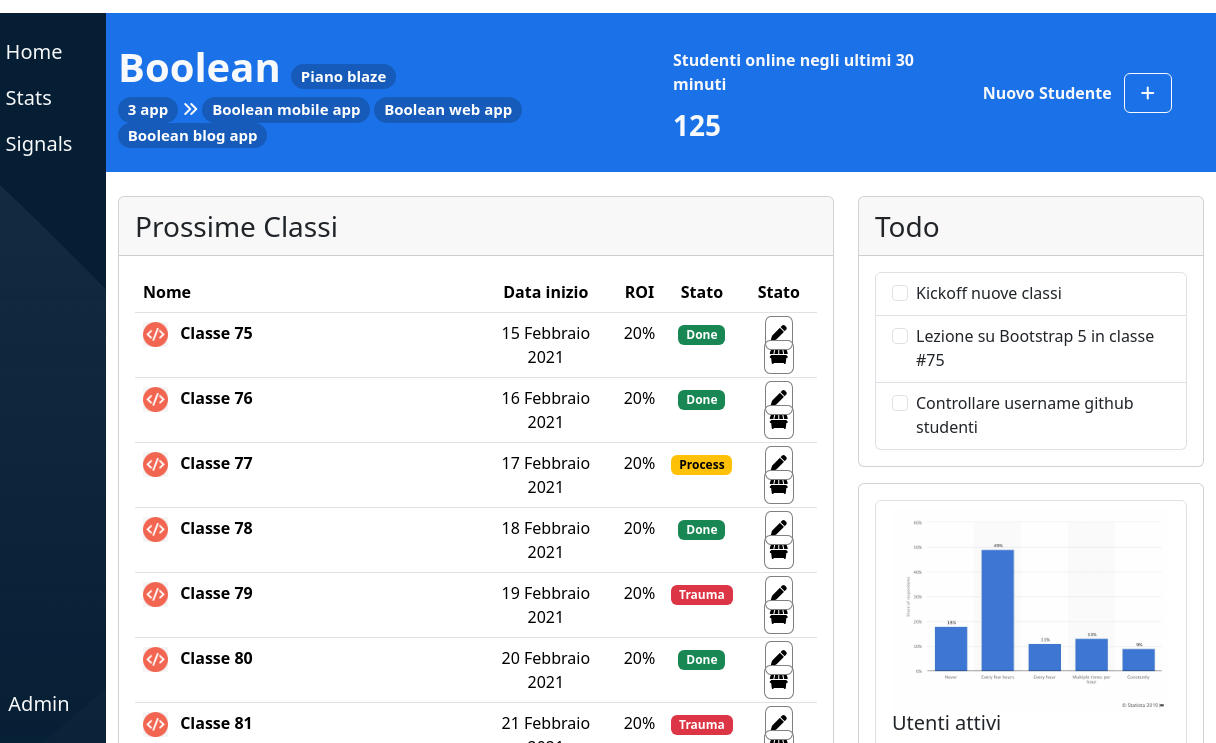
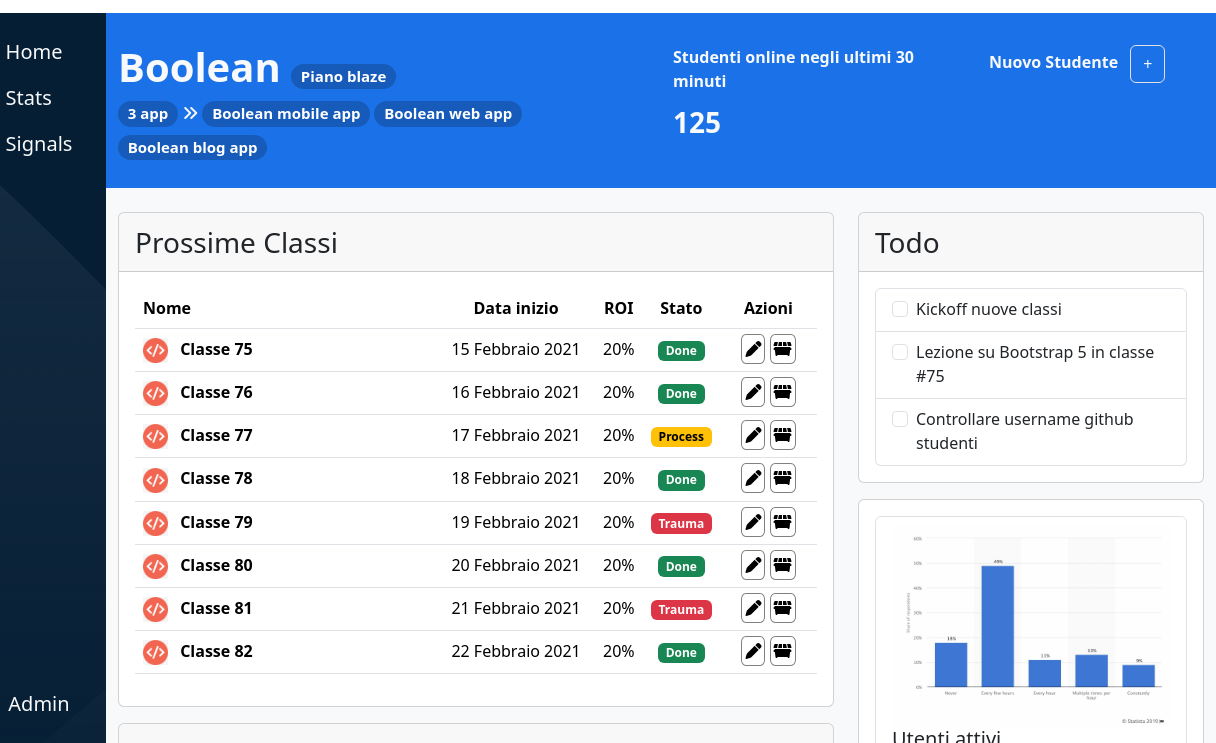
Before and after one commit to CalinCretu/html-css-bootstrap-dashboard, a plain HTML site: page index.html in a window 1280 px wide. Shown: the part 57-800 px from the top of the page, 64-1280 px from the left. Drawn offline with nearby package versions, Linux system fonts and the light colour scheme.

Commit message:
ADD - offcanvas_skeleton

```diff
--- a/css/app.css
+++ b/css/app.css
@@ -86,6 +86,14 @@ menu {
 
 
 /* app-content */
+.app__content {
+  background-color: var(--light-grey);
+}
+
+
+
+
+
 /* hero */
 .hero {
   background-color: var(--blue);
@@ -105,12 +113,20 @@ menu {
   width: 25px;
 }
 
+.roi{
+  width: 10px;
+}
+
+.stato {
+  width: 10%;
+}
+
 .status-icons {
   border: 1px solid grey;
   border-radius: 20%;
-  padding: 5px;
+  padding: 3px;
+
 }
-
 
 
 
@@ -120,14 +136,16 @@ menu {
 @media (min-width: 576px) {}
 
 @media (min-width: 768px) {
+
+
+
+
+}
+
+@media (min-width: 992px) {
   .header_buttons-text {
     display: block;
   }
-
-  .header {
-    width: 170px;
-  }
-
   .logo-sm {
     display: none;
   }
@@ -135,40 +153,18 @@ menu {
   .logo-lg {
     display: block;
   }
+  .header {
+    width: 170px;
+  }
 }
 
-@media (min-width: 992px) {}
-
-@media (min-width: 1200px) {}
-
-@media (min-width: 1400px) {}
+@media (min-width: 1200px) {
 
 
 
 
-
-/* DEBUG */
-.debu .app {
-  border: 3px dashed red;
-  padding: 30px;
 }
 
-.debu .aside {
-  border: 3px dashed blue;
-  padding: 30px;
+@media (min-width: 1400px) {
+
 }
-
-.debu .app_container {
-  border: 3px dashed green;
-  padding: 30px;
-}
-
-.debu .header {
-  border: 3px dashed yellow;
-  padding: 30px;
-}
-
-.debu .app__content {
-  border: 3px dashed black;
-  padding: 30px;
-}
--- a/index.html
+++ b/index.html
@@ -27,32 +27,32 @@
               aria-label="Search" />
           </div>
         </div>
-        <div class="d-none d-md-block mx-2"><i class="fa-solid fa-list-ul"></i></div>
-        <div class="d-none d-md-block mx-2"><i class="fa-solid fa-circle-question"></i></div>
-        <div class="d-none d-md-block mx-2"><i class="fa-solid fa-ellipsis-vertical"></i></div>
+        <div class="d-none d-lg-block mx-2"><i class="fa-solid fa-list-ul"></i></div>
+        <div class="d-none d-lg-block mx-2"><i class="fa-solid fa-circle-question"></i></div>
+        <div class="d-none d-lg-block mx-2"><i class="fa-solid fa-ellipsis-vertical"></i></div>
         <div class="bell mx-2"><i class="fa-solid fa-bell"></i></div>
       </div>
     </div>
     <div class="app_container d-flex flex-grow-1">
       <div class="header d-flex flex-column fs-5 text-light align-items-center">
-        <div class="menu d-flex flex-column align-items-center align-items-md-start flex-grow-1">
+        <div class="menu d-flex flex-column align-items-center align-items-md-center align-items-lg-start flex-grow-1">
           <div class="d-flex mt-4">
-            <div class="header_buttons me-md-3 me-0"><i class="fa-brands fa-fort-awesome"></i></div>
+            <div class="header_buttons me-0 me-lg-3"><i class="fa-brands fa-fort-awesome"></i></div>
             <div class="header_buttons-text">Home</div>
           </div>
           <div class="d-flex my-3">
-            <div class="header_buttons me-md-3 me-0"><i class="fa-solid fa-chart-simple"></i></div>
+            <div class="header_buttons me-0 me-lg-3"><i class="fa-solid fa-chart-simple"></i></div>
             <div class="header_buttons-text">Stats</div>
           </div>
           <div class="d-flex">
-            <div class="header_buttons me-md-3 me-0"><i class="fa-solid fa-signal"></i></div>
+            <div class="header_buttons me-0 me-lg-3"><i class="fa-solid fa-signal"></i></div>
             <div class="header_buttons-text">Signals</div>
           </div>
         </div>
         <div class="account d-flex flex-column align-items-center">
           <div>
             <div class="profile d-flex mb-4">
-              <div class="header_buttons me-md-3 me-0"><i class="fa-solid fa-gears"></i></i></div>
+              <div class="header_buttons me-0 me-lg-3"><i class="fa-solid fa-gears"></i></i></div>
               <div class="header_buttons-text">Admin</div>
             </div>
           </div>
@@ -61,37 +61,52 @@
       <div class="app__content flex-grow-1">
         <div class="hero text-light fw-semibold py-4">
           <div class="container-fluid">
-            <div class="row align-items-center">
-              <div class="col-6">
-                <div class="">
-                  <div class="fs-1 ">
+            <div class="column">
+              <div class="row flex-column flex-md-row">
+                <div class="col-6">
+                  <div class="fs-1">
                     <span>Boolean</span>
                     <span class="badge rounded-pill hero-badge">Piano blaze</span>
                   </div>
-                  <div>
-                    <span class="badge rounded-pill hero-badge">3 app</span>
+                  <div class="">
+                    <span class="badge rounded-pill hero-badge my-1">3 app</span>
                     <span></span>
-                    <span><i class="fa-solid fa-angles-right"></i></span>
-                    <span class="badge rounded-pill hero-badge">Boolean mobile app</span>
-                    <span class="badge rounded-pill hero-badge">Boolean web app</span>
-                    <span class="badge rounded-pill hero-badge">Boolean blog app</span>
+                    <span class=""><i class="fa-solid fa-angles-right my-1"></i></span>
+                    <span class="d-none d-lg-inline-block badge rounded-pill hero-badge my-1">Boolean mobile app</span>
+                    <span class="d-none d-lg-inline-block badge rounded-pill hero-badge my-1">Boolean web app</span>
+                    <span class="d-none d-lg-inline-block badge rounded-pill hero-badge my-1">Boolean blog app</span>
+                    <span class="d-inline-block d-lg-none badge rounded-pill hero-badge my-1">+</span>
                   </div>
                 </div>
-              </div>
-              <div class="col-3">
-                <div class="my-2">Studenti online negli ultimi 30 minuti</div>
-                <div class="fs-3">125</div>
-              </div>
-              <div class="col-3 text-center">
-                <span>Nuovo Studente</span>
-                <span class="plus-button rounded py-2 px-3 text-center ms-2"><i class="fa-solid fa-plus"></i></span>
+                <div class="col-3">
+                  <div class="my-2">Studenti online negli ultimi 30 minuti</div>
+                  <div class="fs-3">125</div>
+                </div>
+                <div class="col-3 d-flex my-2 d-md-block order-first order-md-last text-center">
+                  <span class="">Nuovo Studente</span>
+                  <span><a class="btn border text-light ms-2" data-bs-toggle="offcanvas" href="#offcanvas"
+                      role="button" aria-controls="offcanvas">+</a>
+                  </span>
+                  <!-- offcanvas -->
+                  <div class="offcanvas offcanvas-end" tabindex="-1" id="offcanvas"
+                    aria-labelledby="offcanvasLabel">
+                    <div class="offcanvas-header">
+
+                    </div>
+                    <div class="offcanvas-body">
+
+
+                    </div>
+                  </div>
+                  <!-- offcanvas -->
+                </div>
               </div>
             </div>
           </div>
         </div>
         <div class="container-fluid tables mt-4">
           <div class="row">
-            <div class="col-8">
+            <div class="col-12 col-lg-8">
               <div class="card">
                 <div class="card-header fs-3">
                   Prossime Classi
@@ -101,20 +116,20 @@
                     <thead>
                       <tr>
                         <th class="w-50" scope="col">Nome</th>
-                        <th class="text-center" scope="col">Data inizio</th>
-                        <th class="text-center" scope="col">ROI</th>
-                        <th class="text-center" scope="col">Stato</th>
-                        <th class="text-center" scope="col">Stato</th>
+                        <th class="text-center w-25 d-none d-md-table-cell" scope="col">Data inizio</th>
+                        <th class="text-center roi d-none d-md-table-cell" scope="col">ROI</th>
+                        <th class="text-center stato" scope="col">Stato</th>
+                        <th class="text-center w-25" scope="col">Azioni</th>
                       </tr>
                     </thead>
                     <tbody>
-                      <tr>
+                      <tr class="">
                         <th scope="row">
                           <img class="avatar-img me-2" src="img/class-avatar.jpg" alt="">
                           <span>Classe 75</span>
                         </th>
-                        <td class="text-center">15 Febbraio 2021</td>
-                        <td class="text-center">20%</td>
+                        <td class="text-center d-none d-md-table-cell flex-nowrap">15 Febbraio 2021</td>
+                        <td class="text-center d-none d-md-table-cell">20%</td>
                         <td class="text-center"><span class="badge text-bg-success">Done</span>
                         </td>
                         <td class="text-center">
@@ -127,8 +142,8 @@
                           <img class="avatar-img me-2" src="img/class-avatar.jpg" alt="">
                           <span>Classe 76</span>
                         </th>
-                        <td class="text-center">16 Febbraio 2021</td>
-                        <td class="text-center">20%</td>
+                        <td class="text-center d-none d-md-table-cell">16 Febbraio 2021</td>
+                        <td class="text-center d-none d-md-table-cell">20%</td>
                         <td class="text-center"><span class="badge text-bg-success">Done</span>
                         </td>
                         <td class="text-center">
@@ -141,8 +156,8 @@
                           <img class="avatar-img me-2" src="img/class-avatar.jpg" alt="">
                           <span>Classe 77</span>
                         </th>
-                        <td class="text-center">17 Febbraio 2021</td>
-                        <td class="text-center">20%</td>
+                        <td class="text-center d-none d-md-table-cell">17 Febbraio 2021</td>
+                        <td class="text-center d-none d-md-table-cell">20%</td>
                         <td class="text-center"><span class="badge text-bg-warning">Process</span>
                         </td>
                         <td class="text-center">
@@ -155,8 +170,8 @@
                           <img class="avatar-img me-2" src="img/class-avatar.jpg" alt="">
                           <span>Classe 78</span>
                         </th>
-                        <td class="text-center">18 Febbraio 2021</td>
-                        <td class="text-center">20%</td>
+                        <td class="text-center d-none d-md-table-cell">18 Febbraio 2021</td>
+                        <td class="text-center d-none d-md-table-cell">20%</td>
                         <td class="text-center"><span class="badge text-bg-success">Done</span>
                         </td>
                         <td class="text-center">
@@ -169,8 +184,8 @@
                           <img class="avatar-img me-2" src="img/class-avatar.jpg" alt="">
                           <span>Classe 79</span>
                         </th>
-                        <td class="text-center">19 Febbraio 2021</td>
-                        <td class="text-center">20%</td>
+                        <td class="text-center d-none d-md-table-cell">19 Febbraio 2021</td>
+                        <td class="text-center d-none d-md-table-cell">20%</td>
                         <td class="text-center"><span class="badge text-bg-danger">Trauma</span>
                         </td>
                         <td class="text-center">
@@ -183,8 +198,8 @@
                           <img class="avatar-img me-2" src="img/class-avatar.jpg" alt="">
                           <span>Classe 80</span>
                         </th>
-                        <td class="text-center">20 Febbraio 2021</td>
-                        <td class="text-center">20%</td>
+                        <td class="text-center d-none d-md-table-cell">20 Febbraio 2021</td>
+                        <td class="text-center d-none d-md-table-cell">20%</td>
                         <td class="text-center"><span class="badge text-bg-success">Done</span>
                         </td>
                         <td class="text-center">
@@ -197,8 +212,8 @@
                           <img class="avatar-img me-2" src="img/class-avatar.jpg" alt="">
                           <span>Classe 81</span>
                         </th>
-                        <td class="text-center">21 Febbraio 2021</td>
-                        <td class="text-center">20%</td>
+                        <td class="text-center d-none d-md-table-cell">21 Febbraio 2021</td>
+                        <td class="text-center d-none d-md-table-cell">20%</td>
                         <td class="text-center"><span class="badge text-bg-danger">Trauma</span>
 
                         </td>
@@ -212,8 +227,8 @@
                           <img class="avatar-img me-2" src="img/class-avatar.jpg" alt="">
                           <span>Classe 82</span>
                         </th>
-                        <td class="text-center">22 Febbraio 2021</td>
-                        <td class="text-center">20%</td>
+                        <td class="text-center d-none d-md-table-cell">22 Febbraio 2021</td>
+                        <td class="text-center d-none d-md-table-cell">20%</td>
                         <td class="text-center"><span class="badge text-bg-success">Done</span>
                         </td>
                         <td class="text-center">
@@ -272,7 +287,7 @@
                 </div>
               </div>
             </div>
-            <div class="col-4 pb-5">
+            <div class="col-12 col-lg-4 pb-5 mt-3 mt-lg-0">
               <div class="card">
                 <div class="card-header fs-3">
                   Todo
```
